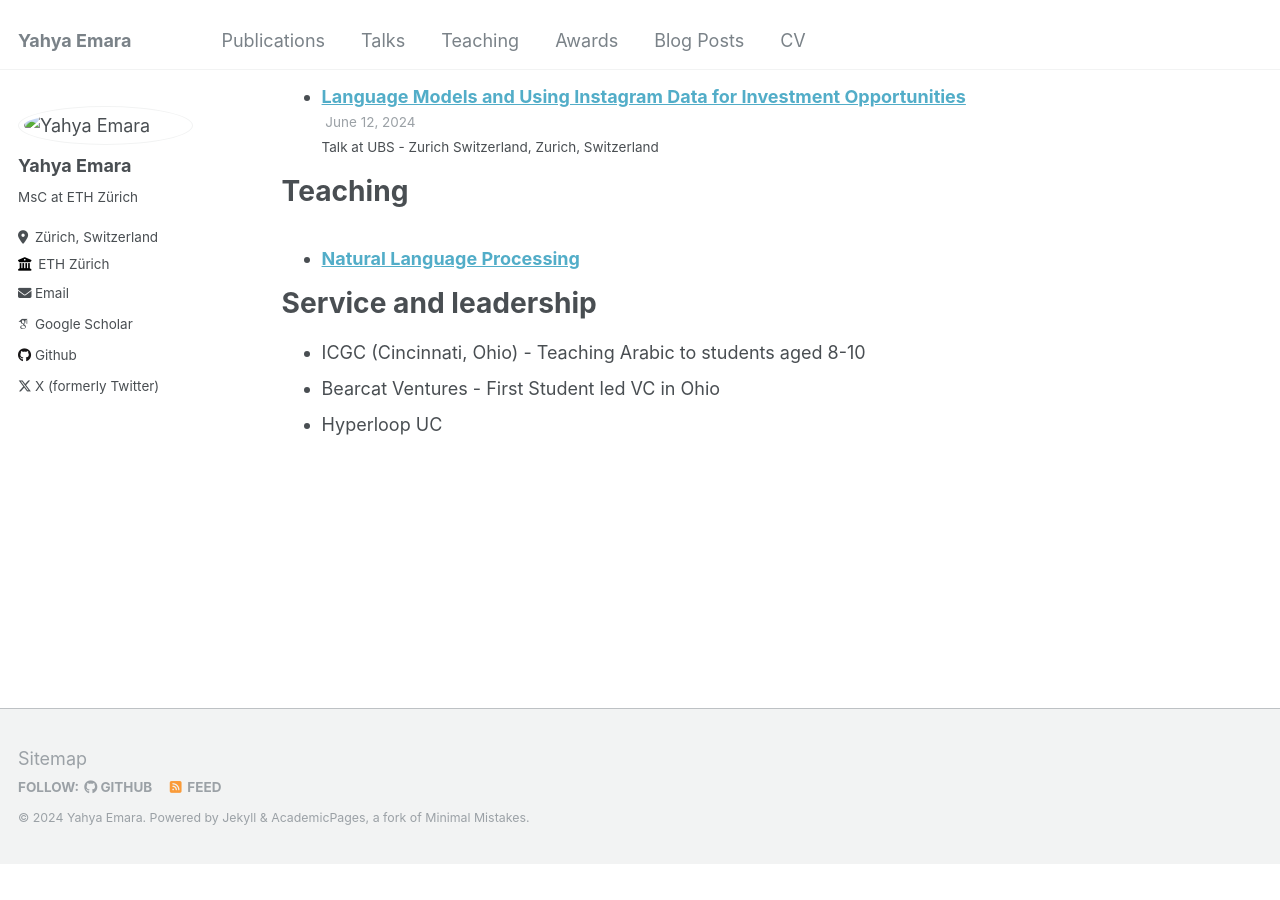
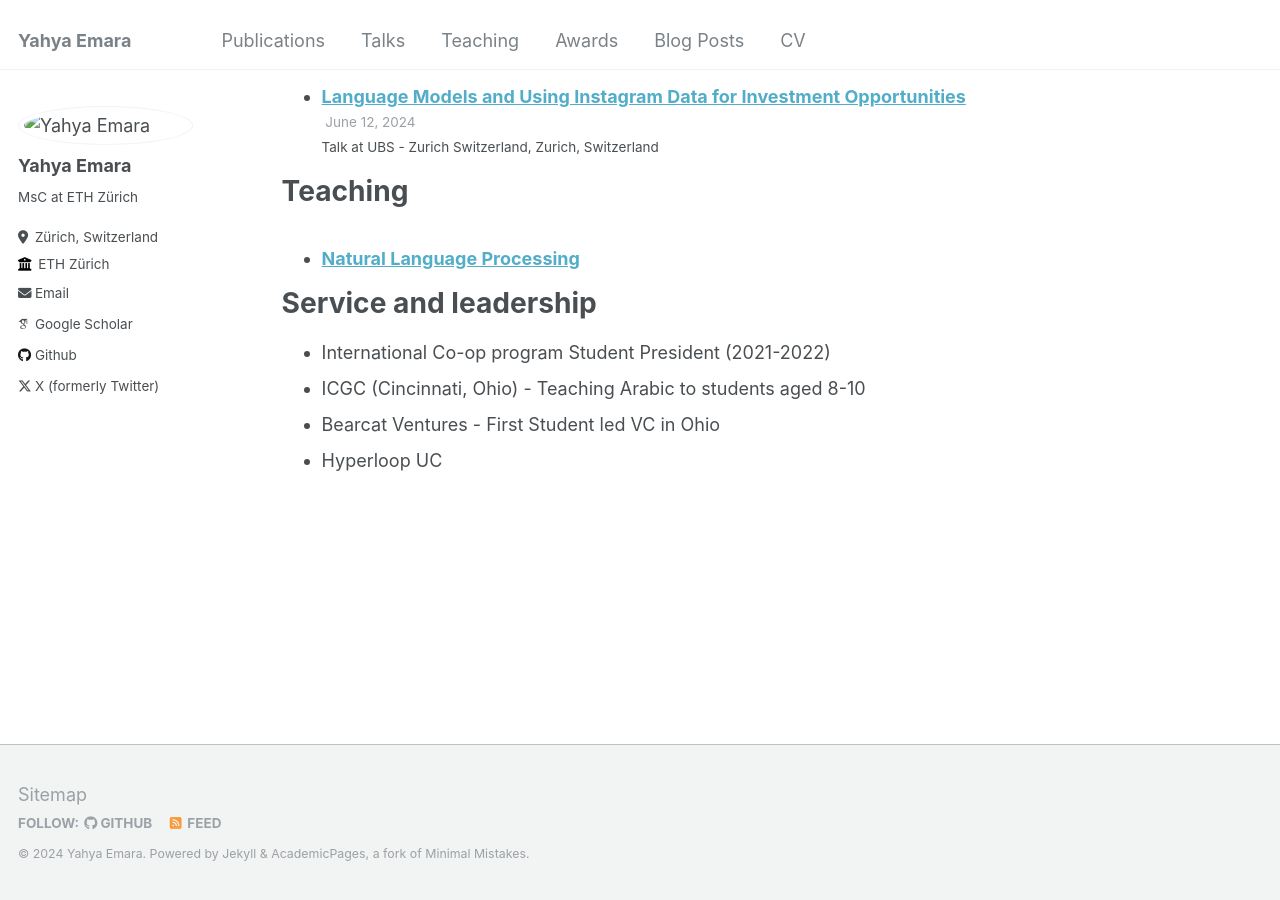
Before and after one commit to yahya010/yahya010.github.io, a Jekyll site: the page built from _pages/cv.md, in a window 1280 px wide and 900 px high, scrolled down 812 px. Built offline with Jekyll 4.4.1, drawn with Linux system fonts in a browser that asks for light colours; some web fonts are replaced; before the commit the page ends 1676 px from its top, so only the background shows below that.

Commit message:
Update cv.md

```diff
--- a/_pages/cv.md
+++ b/_pages/cv.md
@@ -52,6 +52,7 @@ Teaching
 
 Service and leadership
 ======
+* International Co-op program Student President (2021-2022)
 * ICGC (Cincinnati, Ohio) - Teaching Arabic to students aged 8-10
 * Bearcat Ventures - First Student led VC in Ohio
 * Hyperloop UC
```
